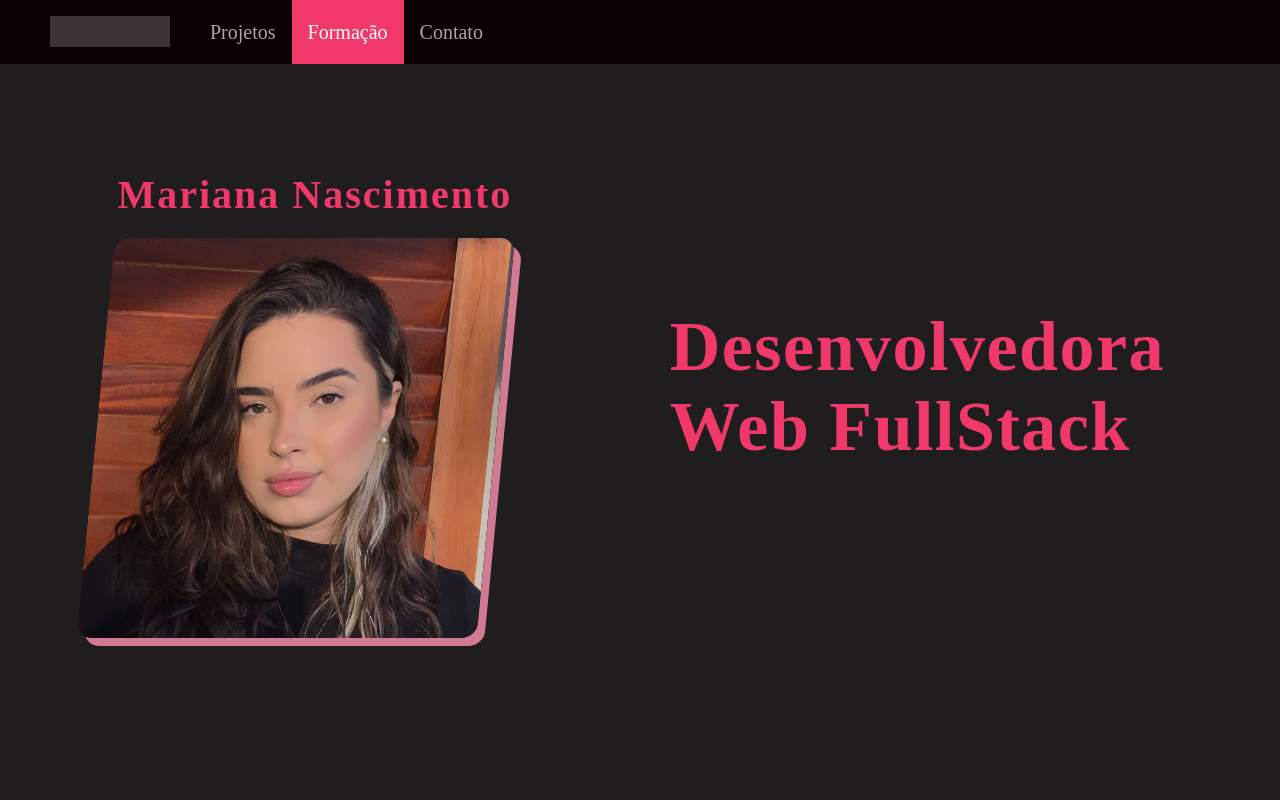
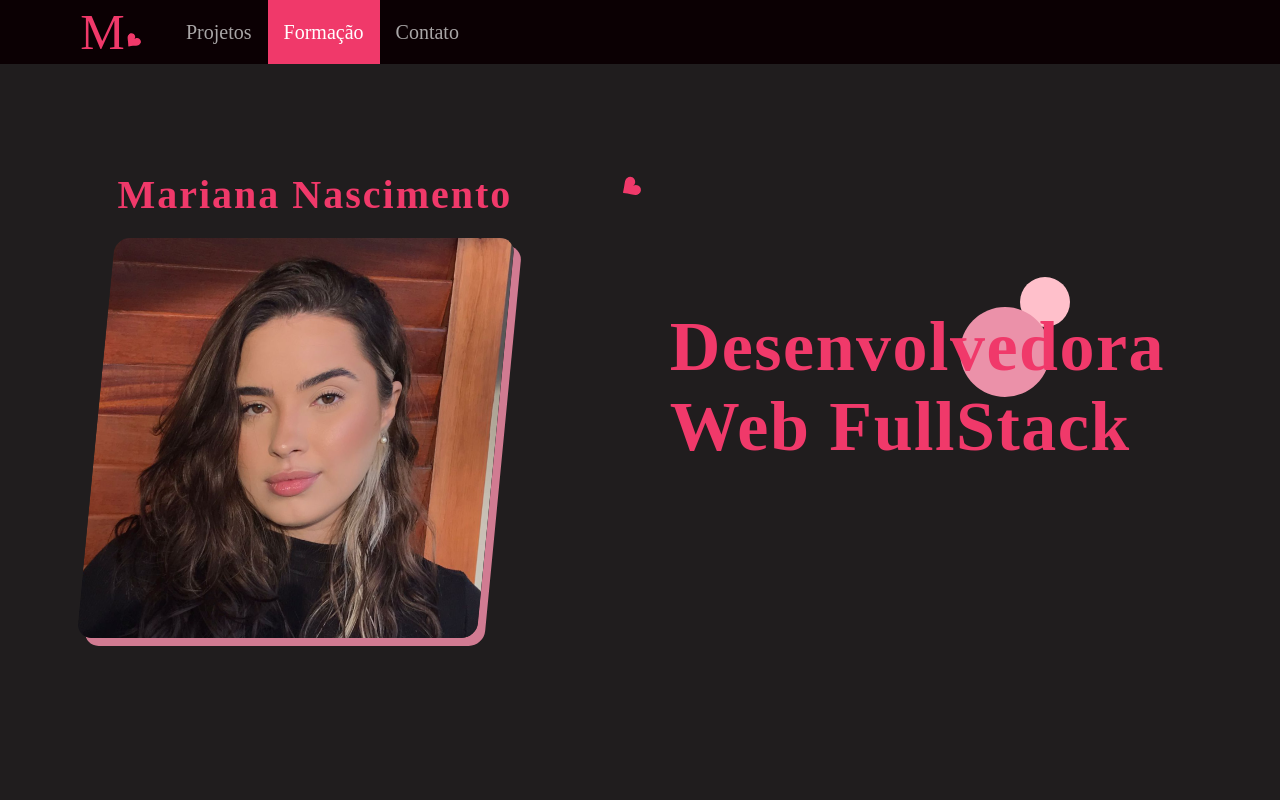
Before and after one commit to MariSIN/Portfolio, a React (Create React App) app in the folder portfolio/: page / in a window 1280 px wide. Shown: the top 800 px of the page. Built offline with nearby package versions, Linux system fonts and the light colour scheme.

Commit message:
[feat]: add detalhes

```diff
--- a/portfolio/package.json
+++ b/portfolio/package.json
@@ -9,6 +9,7 @@
     "antd": "^5.4.2",
     "react": "^18.2.0",
     "react-dom": "^18.2.0",
+    "react-icons": "^4.8.0",
     "react-router-dom": "^5.3.3",
     "react-scripts": "5.0.1",
     "web-vitals": "^2.1.4"
--- a/portfolio/src/App.jsx
+++ b/portfolio/src/App.jsx
@@ -1,4 +1,5 @@
 import { ConfigProvider, Layout, Menu } from 'antd';
+import { BsFillSuitHeartFill } from 'react-icons/bs';
 import Contato from './components/contato';
 import SobreMim from './components/sobreMim';
 
@@ -33,22 +34,41 @@ function App() {
 						background: '#0B0003',
 					}}>
 					<div
+						align='middle'
 						style={{
 							float: 'left',
 							width: 120,
 							height: 31,
-							margin: '16px 24px 16px 0',
-							background: 'rgba(255, 255, 255, 0.2)',
-						}}
-					/>
+						}}>
+						<span
+							style={{
+								fontFamily: 'Dancing Script',
+								color: '#F0396A',
+								fontSize: 50,
+							}}>
+							M
+							<BsFillSuitHeartFill
+								style={{
+									rotate: '40deg',
+									fontSize: 15,
+								}}
+							/>
+						</span>
+					</div>
 					<Menu
 						theme='dark'
 						mode='horizontal'
 						defaultSelectedKeys={['2']}
 						style={{ background: '#0B0003', color: '#ADA4A6' }}>
-						<Menu.Item key='1'>Projetos</Menu.Item>
-						<Menu.Item key='2'>Formação</Menu.Item>
-						<Menu.Item key='3'>Contato</Menu.Item>
+						<Menu.Item key='1'>
+							<a href='#section1'>Projetos</a>
+						</Menu.Item>
+						<Menu.Item key='2'>
+							<a href='#section2'>Formação</a>
+						</Menu.Item>
+						<Menu.Item key='3'>
+							<a href='#section3'>Contato</a>
+						</Menu.Item>
 					</Menu>
 				</Header>
 				<Content
--- a/portfolio/src/components/contato.jsx
+++ b/portfolio/src/components/contato.jsx
@@ -1,31 +1,41 @@
+import { LinkedinOutlined } from '@ant-design/icons';
 import { Col, Row, Typography } from 'antd';
 import { Content } from 'antd/es/layout/layout';
 
 export default function contato() {
 	return (
 		<Content>
-			<Row justify='center' align='middle' style={{ marginTop: 50 }}>
-				<Typography.Text
-					style={{ fontSize: 27, marginRight: 50, width:500 }}>
-					Estou disponível para novos projetos no momento.
-                    Entre em contato comigo e marcamos uma conversa 👋
+			<Row
+				justify='center'
+				align='middle'
+				style={{ marginTop: 50 }}
+				id='section3'>
+				<Typography.Text style={{ fontSize: 27, marginRight: 50, width: 500 }}>
+					Estou disponível para novos projetos no momento. Entre em contato
+					comigo e marcamos uma conversa 👋
 				</Typography.Text>
 				<Col>
 					<Typography.Text style={{ fontSize: 25 }}>
-                    <h4 style={{ color: '#f4235a' }}>email:</h4>mariana.sn.silva@gmail.com
+						<h4 style={{ color: '#f4235a' }}>email:</h4>
+						mariana.sn.silva@gmail.com
 					</Typography.Text>
-
 				</Col>
-                <Col><Typography.Link href='https://www.linkedin.com/in/mariana-nascimento-dev/' style={{ fontSize: 25 }}>
-                    <h4 style={{ color: '#f4235a' }}>LinkedIn:</h4> Mariana Dev
+				<Col>
+					<Typography.Link
+						href='https://www.linkedin.com/in/mariana-nascimento-dev/'
+						style={{ fontSize: 25 }}>
+						<h4 style={{ color: '#f4235a' }}>LinkedIn <LinkedinOutlined />
+                        :</h4> Mariana Dev
 					</Typography.Link>
 				</Col>
 				<Col>
-                <Typography.Link href='https://api.whatsapp.com/send?phone=5522999358678&text=Ol%C3%A1,%20vi%20o%20seu%20portf%C3%B3lio.%20Estou%20entrando%20em%20contato%20com%20voc%C3%AA%20para%20n%C3%B3s%20conversarmos.' style={{ fontSize: 25 }}>
+					<Typography.Link
+						href='https://api.whatsapp.com/send?phone=5522999358678&text=Ol%C3%A1,%20vi%20o%20seu%20portf%C3%B3lio.%20Estou%20entrando%20em%20contato%20com%20voc%C3%AA%20para%20n%C3%B3s%20conversarmos.'
+						style={{ fontSize: 25 }}>
 						<h4 style={{ color: '#f4235a' }}>Cell:</h4> Link WhatsApp
-                </Typography.Link></Col>
+					</Typography.Link>
+				</Col>
 			</Row>
-
 		</Content>
-    )
+	);
 }
--- a/portfolio/src/components/formação.jsx
+++ b/portfolio/src/components/formação.jsx
@@ -1,14 +1,38 @@
 import { Card, Col, Row, Typography } from 'antd';
 import { Content } from 'antd/es/layout/layout';
+import { BsCircleFill } from 'react-icons/bs';
 import './style/formação.css';
 
 export default function contato() {
 	return (
 		<Content>
-			<Row justify='center' align='start'>
+			<Row
+				justify='center'
+				align='start'
+				id='section2'
+                style={{ position: 'relative' }}
+                >
 				<Typography.Title
 					level={3}
-					style={{ color: '#282425', width: 300, marginRight: 50 }}>
+					style={{ color: '#282425', width: 300, marginRight: 50, position: 'relative' }}>
+                         <BsCircleFill
+							style={{
+								color: 'pink',
+								position: 'absolute',
+                                fontSize: 30,
+                                top: -60,
+                                left: -275
+							}}
+						/>
+						<BsCircleFill
+							style={{
+								color: 'EB91A9',
+								position: 'absolute',
+                                fontSize: 50,
+                                top: -50,
+                                left: -260
+							}}
+						/>
 					FORMAÇÃO
 				</Typography.Title>
 				<Col>
@@ -30,7 +54,9 @@ export default function contato() {
 					</Card>
 				</Col>
 			</Row>
-                <Row justify='space-evenly' align='start'>
+			<Row
+				justify='space-evenly'
+				align='start'>
 				<Col></Col>
 				<Col>
 					<Typography style={{ textAlign: 'left', width: 650, marginTop: -60 }}>
@@ -40,7 +66,6 @@ export default function contato() {
 						<span>UX/UI designer e Desenvolvimento Front End - Origamid</span>
 					</Typography>
 				</Col>
-
 			</Row>
 		</Content>
 	);
--- a/portfolio/src/components/cards.jsx
+++ b/portfolio/src/components/projetos.jsx
@@ -12,12 +12,13 @@ const data = {
 	BlogsAPI: ['CRUD', 'Sequelize', 'Docker'],
 };
 
-export default function cards() {
+export default function Projetos() {
 	return (
 		<Content>
 			<Row
 				style={{ marginTop: 80, marginBottom: 40 }}
-				justify='space-evenly'>
+				justify='space-evenly'
+				id='section1'>
 				<Col
 					flex='auto'
 					align='middle'
--- a/portfolio/src/components/sobreMim.jsx
+++ b/portfolio/src/components/sobreMim.jsx
@@ -1,7 +1,8 @@
 import { Col, Image, Row, Typography } from 'antd';
+import { BsCircleFill, BsFillSuitHeartFill } from 'react-icons/bs';
 import mariana from '../img/Mariana.png';
-import Cards from './cards';
 import Formação from './formação';
+import Projetos from './projetos';
 
 function SobreMim() {
 	return (
@@ -19,8 +20,18 @@ function SobreMim() {
 							fontFamily: 'Dancing Script',
 							color: '#F0396A',
 							letterSpacing: '2px',
+							position: 'relative',
 						}}>
-						Mariana Nascimento
+						Mariana Nascimento{' '}
+						<BsFillSuitHeartFill
+							style={{
+								position: 'absolute',
+								left: 620,
+								bottom: 20,
+								rotate: '55deg',
+								fontSize: 20,
+							}}
+						/>
 					</Typography.Title>
 					<Image
 						src={mariana}
@@ -41,7 +52,28 @@ function SobreMim() {
 							textAlign: 'left',
 							color: '#F0396A',
 							letterSpacing: '1.5px',
+							position: 'relative',
+							zIndex: 1,
 						}}>
+						<BsCircleFill
+							style={{
+								position: 'absolute',
+								right: 210,
+								bottom: 140,
+								fontSize: 50,
+								color: 'pink',
+								zIndex: -1,
+							}}
+						/>
+						<BsCircleFill
+							style={{
+								position: 'absolute',
+								right: 230,
+								fontSize: 90,
+								color: 'EB91A9',
+								zIndex: -1,
+							}}
+						/>
 						Desenvolvedora
 						<br /> Web FullStack
 					</Typography.Title>
@@ -51,7 +83,7 @@ function SobreMim() {
 				<Col
 					flex='auto'
 					align='middle'>
-					<Cards />
+					<Projetos />
 				</Col>
 			</Row>
 			<Row
```
Also changed, not shown: 1 other file (tests, documents, lock files or other folders). Lines whose indentation alone changed are shown as unchanged.
